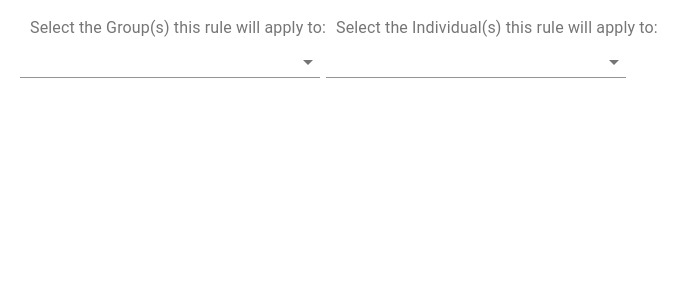
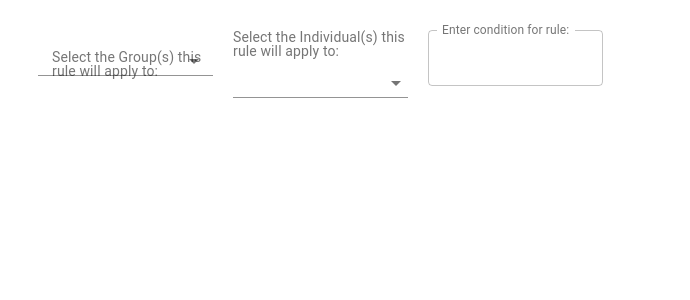
Before and after one commit to mshowman/capstoneBlockchain, a React (Create React App) app in the folder bloxiom/: page / in a window 1280 px wide. Shown: the top 300 px of the page, without its empty margins (0-690 px from the left). Built offline with nearby package versions, Linux system fonts and the light colour scheme.

Commit message:
styling and isolation of component. add file structure

```diff
--- a/bloxiom/src/App.js
+++ b/bloxiom/src/App.js
@@ -1,90 +1,6 @@
-import React from "react";
-import { Select } from "@material-ui/core";
-import Input from "@material-ui/core/Input";
-import MenuItem from "@material-ui/core/MenuItem";
-import InputLabel from "@material-ui/core/InputLabel";
-import makeStyles from "@material-ui/core/styles/makeStyles";
+import React from 'react';
+import Rule from './components/Rule';
 
-const groupMockValues = ["Entire Org", "Group 1", "Group 2", "Group N"];
-
-const individualMockValues = ["Person 1", "Person 2", "Person 3", "Person N"];
-
-const useStyles = makeStyles({
-  root: {
-    margin: 20,
-    display: "flex",
-    flexDirection: "row"
-  },
-  select: {
-    width: 300
-  },
-  label: {
-    marginBottom: 10,
-    marginLeft: 10
-  },
-  container: {
-    flexDirection: "column"
-  }
-});
-
-function App() {
-  const classes = useStyles();
-
-  const [selectedGroup, setSelectedGroup] = React.useState([]);
-  const [selectedInd, setSelectedInd] = React.useState([]);
-
-  const handleGroupChange = event => {
-    setSelectedGroup(event.target.value);
-  };
-
-  const handleIndChange = event => {
-    setSelectedInd(event.target.value);
-  };
-
-  return (
-    <div className={classes.root}>
-      <div className={classes.container}>
-        <InputLabel className={classes.label} id="groupSelect">
-          Select the Group(s) this rule will apply to:
-        </InputLabel>
-        <Select
-          className={classes.select}
-          value={selectedGroup}
-          onChange={handleGroupChange}
-          input={<Input id="select-multiple" />}
-          inputProps={{
-            id: "groupSelect"
-          }}
-        >
-          {groupMockValues.map(group => (
-            <MenuItem key={group} value={group}>
-              {group}
-            </MenuItem>
-          ))}
-        </Select>
-      </div>
-      <div className={classes.container}>
-        <InputLabel className={classes.label} id="indSelect">
-          Select the Individual(s) this rule will apply to:
-        </InputLabel>
-        <Select
-          className={classes.select}
-          value={selectedInd}
-          onChange={handleIndChange}
-          input={<Input id="select-multiple" />}
-          inputProps={{
-            id: "indSelect"
-          }}
-        >
-          {individualMockValues.map(group => (
-            <MenuItem key={group} value={group}>
-              {group}
-            </MenuItem>
-          ))}
-        </Select>
-      </div>
-    </div>
-  );
-}
+const App = () => <Rule />;
 
 export default App;
--- /dev/null
+++ b/bloxiom/src/components/Rule.js
@@ -0,0 +1,104 @@
+import React from 'react';
+import { Select } from '@material-ui/core';
+import Input from '@material-ui/core/Input';
+import MenuItem from '@material-ui/core/MenuItem';
+import InputLabel from '@material-ui/core/InputLabel';
+import makeStyles from '@material-ui/core/styles/makeStyles';
+import FormControl from '@material-ui/core/FormControl';
+
+import TextField from '@material-ui/core/TextField';
+import { individualMockValues, groupMockValues } from '../constants/Groups';
+
+const useStyles = makeStyles({
+  root: {
+    margin: 20,
+    display: 'flex',
+    flexDirection: 'row',
+  },
+  select: {
+    width: 175,
+    fontSize: 14,
+  },
+  label: {
+    paddingBottom: 10,
+    fontSize: 14,
+  },
+  container: {
+    flexDirection: 'column',
+    justifyContent: 'center',
+    padding: 10,
+    width: 175,
+  },
+});
+
+const Rule = () => {
+  const classes = useStyles();
+
+  const [selectedGroup, setSelectedGroup] = React.useState([]);
+  const [selectedInd, setSelectedInd] = React.useState([]);
+
+  const handleGroupChange = (event) => {
+    setSelectedGroup(event.target.value);
+  };
+
+  const handleIndChange = (event) => {
+    setSelectedInd(event.target.value);
+  };
+
+  return (
+    <div className={classes.root}>
+      <div className={classes.container}>
+        <FormControl variant="outlined">
+          <InputLabel className={classes.label} for='select-group'>
+                    Select the Group(s) this rule will apply to:
+          </InputLabel>
+          <Select
+            className={classes.select}
+            value={selectedGroup}
+            onChange={handleGroupChange}
+            input={<Input id="select-group" />}
+            inputProps={{
+              id: 'groupSelect',
+            }}
+          >
+            {groupMockValues.map((group) => (
+              <MenuItem key={group} value={group}>
+                {group}
+              </MenuItem>
+            ))}
+          </Select>
+        </FormControl>
+      </div>
+      <div className={classes.container}>
+        <InputLabel className={classes.label} id="indSelect">
+                    Select the Individual(s) this rule will apply to:
+        </InputLabel>
+        <Select
+          className={classes.select}
+          value={selectedInd}
+          onChange={handleIndChange}
+          input={<Input id="select-ind" />}
+          inputProps={{
+            id: 'indSelect',
+          }}
+        >
+          {individualMockValues.map((group) => (
+            <MenuItem key={group} value={group}>
+              {group}
+            </MenuItem>
+          ))}
+        </Select>
+      </div>
+      <div className={classes.container}>
+        <TextField
+          id="standard-required"
+          label="Enter condition for rule:"
+          defaultValue=" "
+          variant="outlined"
+        />
+      </div>
+    </div>
+  );
+};
+
+export default Rule;
--- /dev/null
+++ b/bloxiom/src/constants/Groups.js
@@ -0,0 +1,7 @@
+const groupMockValues = ['Entire Org', 'Group 1', 'Group 2', 'Group N'];
+const individualMockValues = ['Person 1', 'Person 2', 'Person 3', 'Person N'];
+
+export {
+  groupMockValues,
+  individualMockValues,
+};
--- a/bloxiom/src/index.css
+++ /dev/null
@@ -1,13 +0,0 @@
-body {
-  margin: 0;
-  font-family: -apple-system, BlinkMacSystemFont, "Segoe UI", "Roboto", "Oxygen",
-    "Ubuntu", "Cantarell", "Fira Sans", "Droid Sans", "Helvetica Neue",
-    sans-serif;
-  -webkit-font-smoothing: antialiased;
-  -moz-osx-font-smoothing: grayscale;
-}
-
-code {
-  font-family: source-code-pro, Menlo, Monaco, Consolas, "Courier New",
-    monospace;
-}
--- a/bloxiom/src/index.js
+++ b/bloxiom/src/index.js
@@ -1,6 +1,5 @@
 import React from 'react';
 import ReactDOM from 'react-dom';
-import './index.css';
 import App from './App';
 
 ReactDOM.render(<App />, document.getElementById('root'));
```
